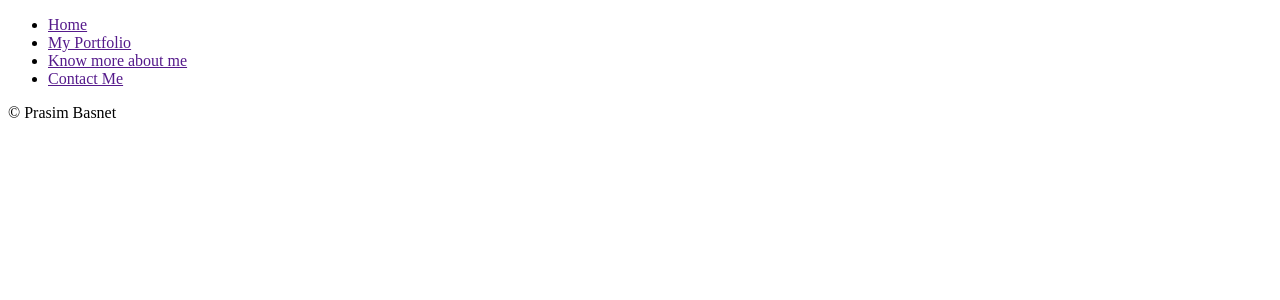
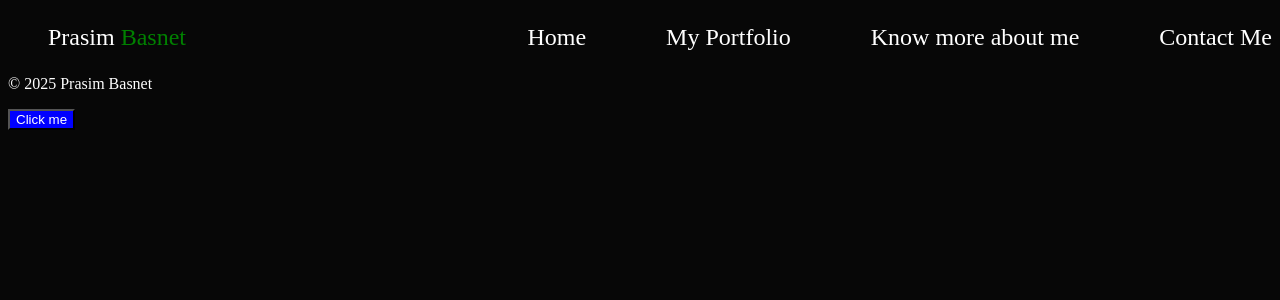
Before and after one commit to Prasiss/New-React, a React (Vite) app in the folder ReactProject/: page / in a window 1280 px wide. Shown: the top 300 px of the page. Built offline with nearby package versions, Linux system fonts and the light colour scheme.

Commit message:
portfolio and learning

```diff
--- a/ReactProject/src/App.jsx
+++ b/ReactProject/src/App.jsx
@@ -1,11 +1,16 @@
 import Header from './Header.jsx';
 import Footer from './Footer.jsx';
-import Card from './card.jsx';
+import Button from './button.jsx';
+
 function App() {
+
   return (
+
     <main>
-         <Header/>
-         <Footer/>
+        <Header/>
+        <Footer/>
+        <Button/>
+
     </main>
   );
 
--- a/ReactProject/src/Footer.jsx
+++ b/ReactProject/src/Footer.jsx
@@ -1,7 +1,7 @@
 function Footer(){
     return (
         <footer>
-            <p>&copy; {new Date().getFullYear} <span>Prasim Basnet</span></p>
+            <p>&copy; {new Date().getFullYear()} <span>Prasim Basnet</span></p>
         </footer>
     );
 }
--- a/ReactProject/src/Header.jsx
+++ b/ReactProject/src/Header.jsx
@@ -3,7 +3,8 @@ function Header(){
         <header>
             <nav>
                 <ul>
-                    <li><a href="" className="link" id="Home">Home </a></li>
+                    <li><a href="" className="link" id="Name">Prasim <span> Basnet</span> </a></li>
+                    <li id="Home"><a href="" className="link" id="Home">Home </a></li>
                     <li><a href="" className="link" id="Portfolio">My Portfolio</a></li>
                     <li><a href="" className="link" id="hobby">Know more about me</a></li>
                     <li><a href="" className="link" id="Contact">Contact Me</a></li>
--- /dev/null
+++ b/ReactProject/src/button.jsx
@@ -0,0 +1,7 @@
+function Button(){
+    const handclick = (e) => e.target.textContent="New Text";
+
+    return (
+    <button onClick={(e) => handclick(e) }>Click me</button>);
+}
+export default Button
--- a/ReactProject/src/index.css
+++ b/ReactProject/src/index.css
@@ -1,16 +1,33 @@
 :root{
   width: 100%;
+  color: white;
+  background-color: rgb(7, 7, 7);
+}
+button{
+  color: white;
+  background-color: blue;
 }
 
+li span{
+  color: green;
+}
+ul{
+  display: flex;
+  list-style: none;
+  align-items: center;
+  gap: 5rem;
+  font-size: 1.5rem;
+}
 
-.card {
+#Home{
+  margin-left: auto;
+}
 
-  padding: 20px;
-  border: 1px solid hsl(0,0%,80%);
-  border-radius: 10px;
-  box-shadow: 5px 5px 5px;
-  margin:10px;
-  text-align: center;
-  max-width: 250px;
-  display: inline-block;
+.link{
+  text-decoration: none;
+  color: white;
+
 }
+.link:hover{
+  color: rgb(212, 58, 15);
+}
```
